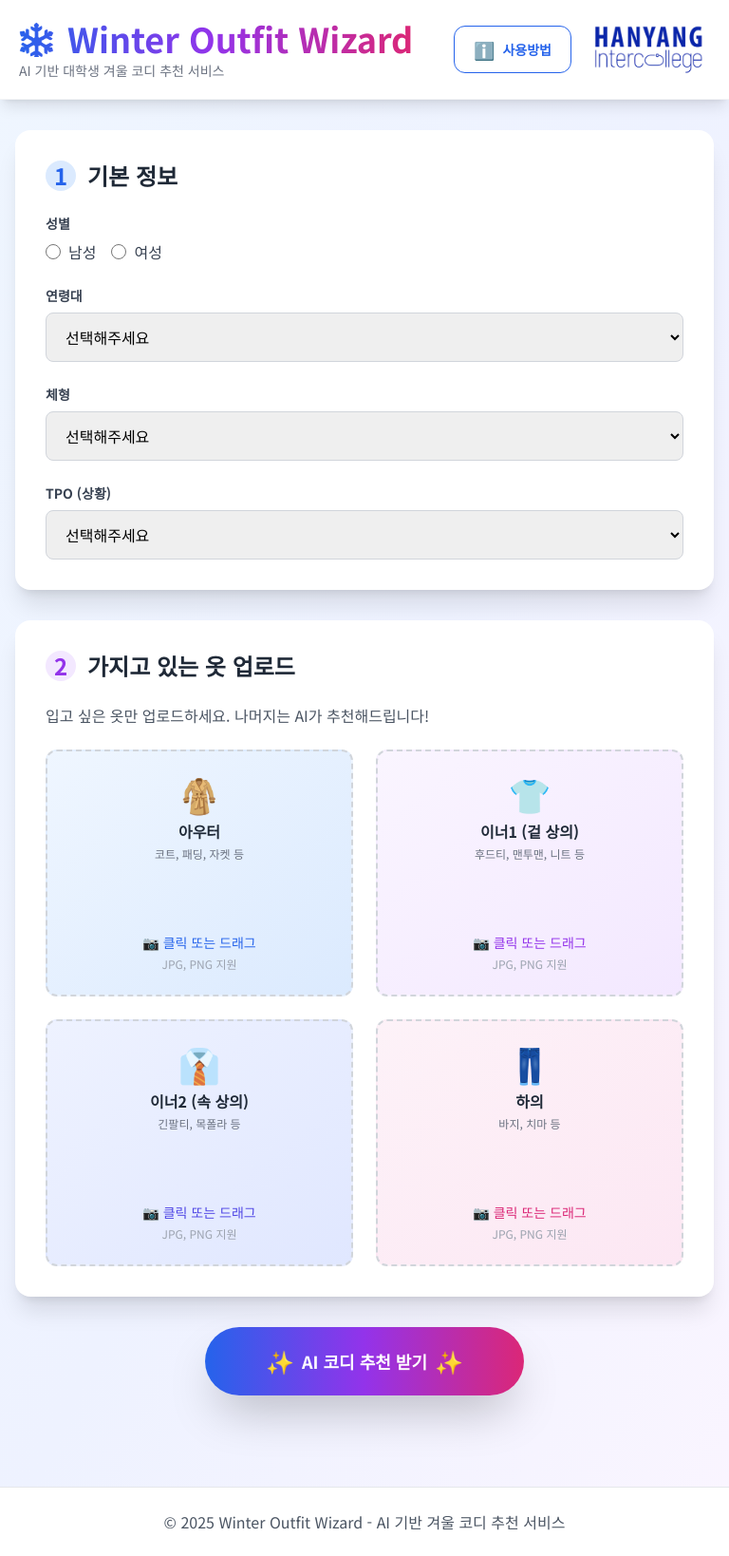
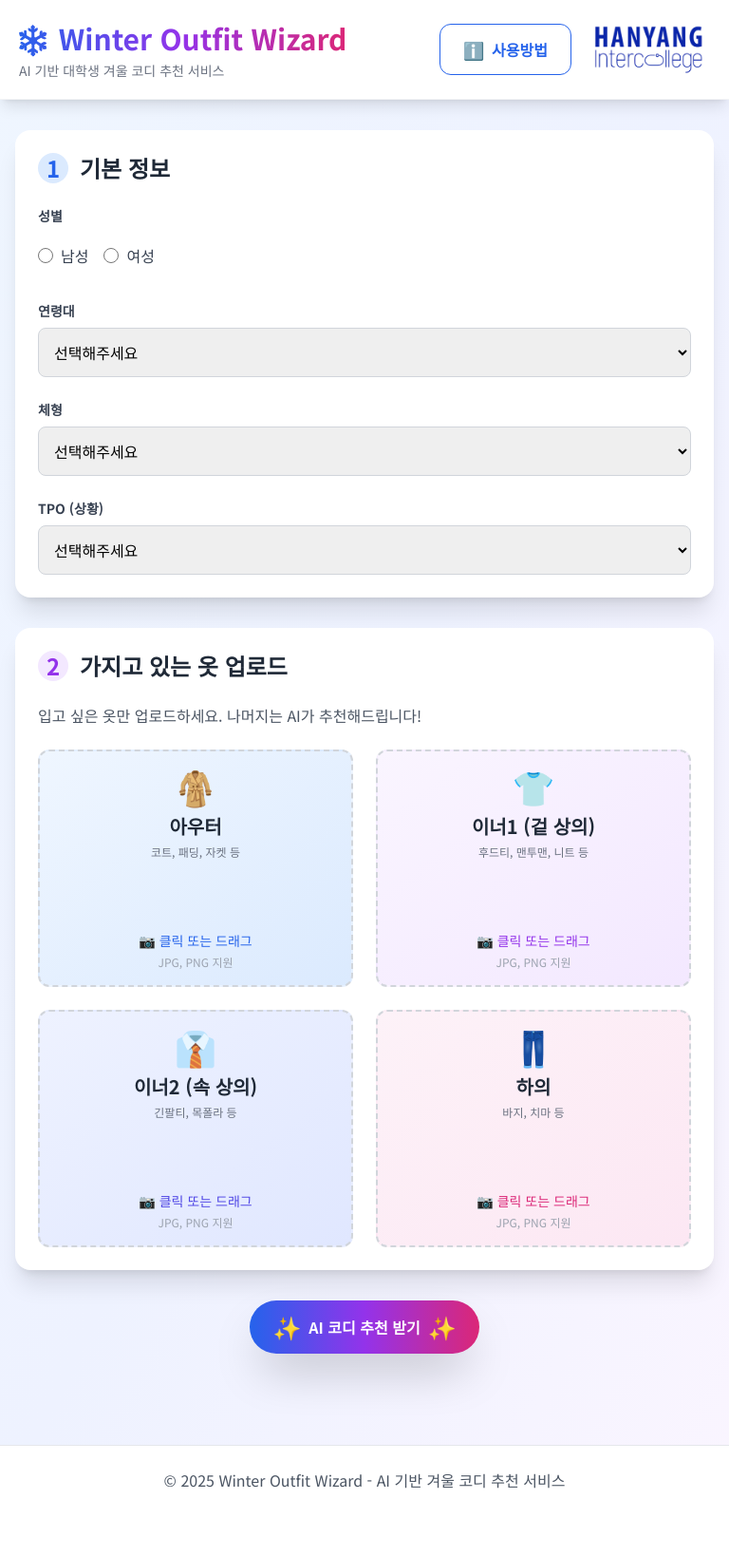
Before and after one commit to hyunvinee/Winter-Outfit-Wizard, a FastAPI app: page / in a window 768 px wide. Shown: the whole page at 95% size. After the commit the page ends 1567 px from the top, so only its background shows below. Run offline with FastAPI, Linux system fonts and the light colour scheme; some libraries are stand-ins or nearby versions.

Commit message:
Refactor CSS styles and add mobile responsiveness

```diff
--- a/static/css/style.css
+++ b/static/css/style.css
@@ -145,3 +145,117 @@
 button[type="submit"]:hover {
     animation: pulse 1.5s infinite;
 }
+
+/* ========================================
+   모바일 반응형 스타일
+   ======================================== */
+@media (max-width: 768px) {
+    /* 컨테이너 조정 */
+    .container {
+        padding-left: 1rem;
+        padding-right: 1rem;
+    }
+
+    /* 제목 크기 조정 */
+    h1 {
+        font-size: 1.875rem !important;
+    }
+
+    h2 {
+        font-size: 1.5rem !important;
+    }
+
+    h3 {
+        font-size: 1.25rem !important;
+    }
+
+    /* 업로드 박스 세로 배치 */
+    .grid.grid-cols-2.gap-4,
+    .grid.grid-cols-4.gap-4 {
+        grid-template-columns: 1fr !important;
+    }
+
+    /* 버튼 크기 키우기 */
+    button {
+        padding: 0.75rem 1.5rem !important;
+        font-size: 1rem !important;
+        min-height: 48px;
+    }
+
+    /* 폼 요소 크기 조정 */
+    select, input {
+        font-size: 1rem !important;
+        padding: 0.75rem !important;
+        min-height: 48px;
+    }
+
+    /* 결과 카드 1열로 */
+    .grid > div {
+        width: 100% !important;
+    }
+
+    /* 모달 전체 화면 */
+    .modal-content {
+        width: 95% !important;
+        max-height: 90vh !important;
+        margin: 1rem !important;
+    }
+
+    /* 이미지 미리보기 크기 */
+    .preview-container img {
+        max-height: 150px !important;
+    }
+
+    /* 색상 배지 크기 */
+    .color-badge {
+        font-size: 0.75rem !important;
+        padding: 0.25rem 0.5rem !important;
+    }
+
+    /* 하단 버튼 영역 */
+    .fixed.bottom-0 {
+        padding: 1rem !important;
+    }
+
+    /* 토스트 위치 조정 */
+    #toastContainer {
+        right: 1rem !important;
+        left: 1rem !important;
+        top: 1rem !important;
+    }
+
+    /* 카드 내 간격 조정 */
+    .p-6 {
+        padding: 1rem !important;
+    }
+
+    .p-8 {
+        padding: 1.5rem !important;
+    }
+
+    /* 모달 내부 패딩 */
+    .info-modal-content {
+        padding: 1.5rem !important;
+    }
+
+    /* 리스트 아이템 */
+    li {
+        font-size: 0.9rem !important;
+    }
+
+    /* 업로드 박스 높이 */
+    .dropzone {
+        min-height: 120px !important;
+    }
+}
+
+/* 태블릿 사이즈 (768px ~ 1024px) */
+@media (min-width: 768px) and (max-width: 1024px) {
+    .grid.grid-cols-4 {
+        grid-template-columns: repeat(2, 1fr) !important;
+    }
+
+    .container {
+        max-width: 720px;
+    }
+}
```
